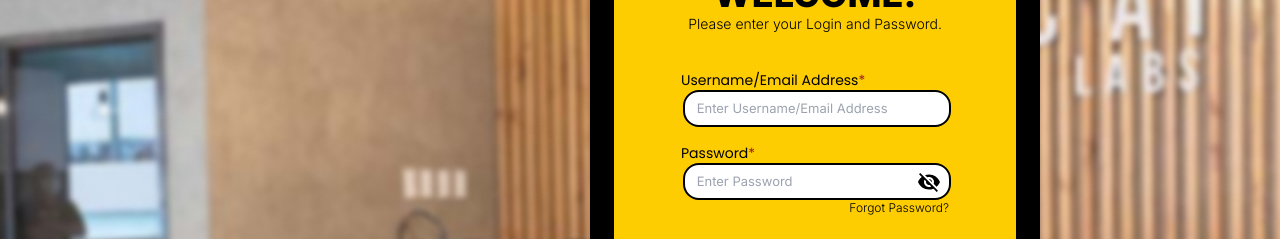
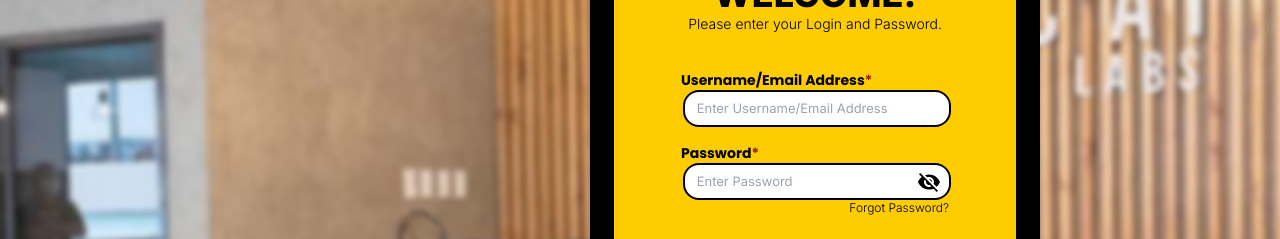
Before and after one commit to MarkJoseph12345/TestDeployForEventEase, a Next.js app: page /login in a window 1280 px wide. Shown: the part 182-421 px from the top of the page. Built offline with nearby package versions, Linux system fonts and the light colour scheme.

Commit message:
SHASHASHASHA

```diff
--- a/src/app/login/page.tsx
+++ b/src/app/login/page.tsx
@@ -76,7 +76,7 @@ const Login = () => {
                     </div>
                     <div className="w-4/6 flex flex-col gap-4">
                         <div>
-                            <p className="font-poppins text-sm">Username/Email Address<span className="text-red-800">*</span></p>
+                            <p className="font-poppins text-sm font-bold">Username/Email Address<span className="text-red-800">*</span></p>
                             <input
                                 type="text"
                                 name="username"
@@ -88,7 +88,7 @@ const Login = () => {
                             />
                         </div>
                         <div>
-                            <p className="font-poppins text-sm">Password<span className="text-red-800">*</span></p>
+                            <p className="font-poppins text-sm font-bold">Password<span className="text-red-800">*</span></p>
                             <div className="relative box-border">
                                 <input
                                     type={showLoginPassword ? "text" : "password"}
```
